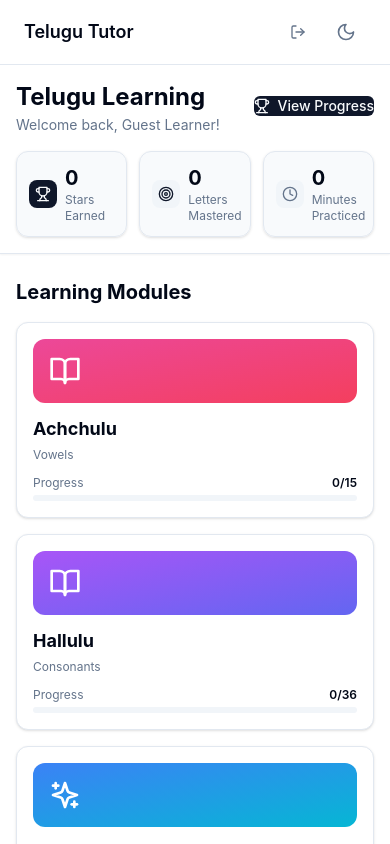
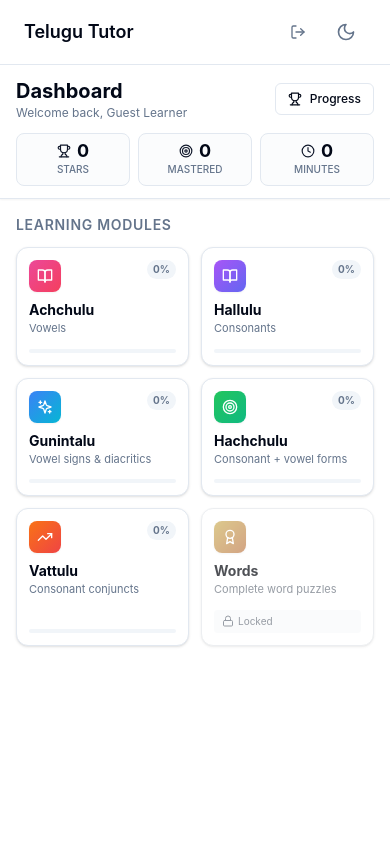
Before and after one commit to rajeshyg/TeluguTutor, a React (Vite) app: page /login in a window 390 px wide. Both pictures are taken after a click on the button "Continue as Guest". Built offline with nearby package versions, Linux system fonts and the light colour scheme.

Commit message:
refactor: redesign Home layout for mobile and desktop, enforce theme system, remove color card clutter

```diff
--- a/src/components/Layout.jsx
+++ b/src/components/Layout.jsx
@@ -19,12 +19,6 @@ export default function Layout() {
     <>
       <style>{`
         @import url('https://fonts.googleapis.com/css2?family=Noto+Sans+Telugu:wght@400;700&display=swap');
-
-        :root {
-          --color-primary: #9333ea;
-          --color-secondary: #ec4899;
-          --color-accent: #f59e0b;
-        }
 
         * {
           -webkit-tap-highlight-color: transparent;
--- a/src/pages/Home.jsx
+++ b/src/pages/Home.jsx
@@ -149,77 +149,65 @@ export default function Home() {
 
   return (
     <div className="w-full h-full bg-background transition-colors duration-300 overflow-y-auto">
-      {/* Header */}
-      <div className="bg-card border-b border-border shadow-sm">
-        <div className="max-w-6xl mx-auto px-4 sm:px-6 py-4">
-          <div className="flex items-center justify-between">
+      {/* Header Section */}
+      <div className="bg-card border-b border-border shadow-sm sticky top-0 z-10">
+        <div className="max-w-5xl mx-auto px-4 py-3">
+          <div className="flex items-center justify-between mb-3">
             <div>
-              <h1 className="text-2xl sm:text-3xl font-bold text-foreground">
-                Telugu Learning
+              <h1 className="text-xl font-bold text-foreground">
+                Dashboard
               </h1>
-              <p className="text-muted-foreground text-sm mt-0.5">
-                Welcome back, {profile?.display_name || 'Learner'}!
+              <p className="text-xs text-muted-foreground">
+                Welcome back, {profile?.display_name || 'Learner'}
               </p>
             </div>
 
             <Link to={createPageUrl('Progress')}>
-              <Button className="bg-primary text-primary-foreground hover:bg-primary/90 gap-2">
-                <Trophy className="w-4 h-4" />
-                View Progress
+              <Button size="sm" variant="outline" className="gap-2 h-8 text-xs">
+                <Trophy className="w-3.5 h-3.5" />
+                Progress
               </Button>
             </Link>
           </div>
 
-          {/* Stats Bar */}
-          <div className="grid grid-cols-3 gap-3 mt-4">
-            <Card className="p-3 bg-secondary/50 border-border">
-              <div className="flex items-center gap-2">
-                <div className="bg-primary p-1.5 rounded-lg">
-                  <Trophy className="w-4 h-4 text-primary-foreground" />
+          {/* Compact Stats Bar */}
+          <div className="grid grid-cols-3 gap-2">
+            <div className="bg-secondary/30 border border-border rounded-lg p-2 flex flex-col items-center justify-center text-center">
+              <div className="flex items-center gap-1.5 mb-0.5">
+                <Trophy className="w-3.5 h-3.5 text-primary" />
+                <span className="text-lg font-bold text-foreground leading-none">{profile?.total_stars || 0}</span>
               </div>
-                <div>
-                  <p className="text-xl font-bold text-foreground">{profile?.total_stars || 0}</p>
-                  <p className="text-xs text-muted-foreground">Stars Earned</p>
+              <span className="text-[10px] text-muted-foreground font-medium uppercase">Stars</span>
             </div>
+
+            <div className="bg-secondary/30 border border-border rounded-lg p-2 flex flex-col items-center justify-center text-center">
+              <div className="flex items-center gap-1.5 mb-0.5">
+                <Target className="w-3.5 h-3.5 text-primary" />
+                <span className="text-lg font-bold text-foreground leading-none">
+                  {masteryData.filter(m => m.mastery_level === 'mastered').length}
+                </span>
               </div>
-            </Card>
+              <span className="text-[10px] text-muted-foreground font-medium uppercase">Mastered</span>
+            </div>
 
-            <Card className="p-3 bg-secondary/50 border-border">
-              <div className="flex items-center gap-2">
-                <div className="bg-accent p-1.5 rounded-lg">
-                  <Target className="w-4 h-4 text-accent-foreground" />
+            <div className="bg-secondary/30 border border-border rounded-lg p-2 flex flex-col items-center justify-center text-center">
+              <div className="flex items-center gap-1.5 mb-0.5">
+                <Clock className="w-3.5 h-3.5 text-primary" />
+                <span className="text-lg font-bold text-foreground leading-none">
+                  {profile?.total_practice_time || 0}
+                </span>
               </div>
-                <div>
-                  <p className="text-xl font-bold text-foreground">
-                    {masteryData.filter(m => m.mastery_level === 'mastered').length}
-                  </p>
-                  <p className="text-xs text-muted-foreground">Letters Mastered</p>
+              <span className="text-[10px] text-muted-foreground font-medium uppercase">Minutes</span>
             </div>
-              </div>
-            </Card>
-
-            <Card className="p-3 bg-secondary/50 border-border">
-              <div className="flex items-center gap-2">
-                <div className="bg-muted p-1.5 rounded-lg">
-                  <Clock className="w-4 h-4 text-muted-foreground" />
-                </div>
-                <div>
-                  <p className="text-xl font-bold text-foreground">
-                    {profile?.total_practice_time || 0}
-                  </p>
-                  <p className="text-xs text-muted-foreground">Minutes Practiced</p>
-                </div>
-              </div>
-            </Card>
           </div>
         </div>
       </div>
 
       {/* Modules Grid */}
-      <div className="max-w-6xl mx-auto px-4 sm:px-6 py-6">
-        <h2 className="text-xl font-bold text-foreground mb-4">Learning Modules</h2>
+      <div className="max-w-5xl mx-auto px-4 py-4 pb-20">
+        <h2 className="text-sm font-semibold text-muted-foreground uppercase tracking-wider mb-3">Learning Modules</h2>
 
-        <div className="grid grid-cols-1 md:grid-cols-2 lg:grid-cols-3 gap-4">
+        <div className="grid grid-cols-2 md:grid-cols-3 gap-3">
           {MODULES.map((module, index) => {
             const Icon = module.icon;
             const progress = getModuleProgress(module.id);
@@ -228,62 +216,62 @@ export default function Home() {
             return (
               <motion.div
                 key={module.id}
-                initial={{ opacity: 0, y: 20 }}
+                initial={{ opacity: 0, y: 10 }}
                 animate={{ opacity: 1, y: 0 }}
-                transition={{ delay: index * 0.1 }}
+                transition={{ delay: index * 0.05 }}
               >
                 <Link
                   to={unlocked ? createPageUrl('Learn', `?module=${module.id}`) : '#'}
                   className={!unlocked ? 'pointer-events-none' : ''}
                 >
                   <Card className={`
-                    p-4 h-full transition-all duration-300 cursor-pointer bg-card border-border
+                    h-full transition-all duration-200
+                    bg-card border-border hover:border-primary/50
                     ${unlocked
-                      ? 'hover:scale-[1.02] hover:shadow-lg'
-                      : 'opacity-60'
+                      ? 'hover:shadow-md cursor-pointer'
+                      : 'opacity-70 grayscale-[0.5]'
                     }
                   `}>
+                    <div className="p-3 flex flex-col h-full">
+                      <div className="flex items-start justify-between mb-2">
                         <div className={`
-                      bg-gradient-to-br ${module.color}
-                      rounded-xl p-4 mb-3 relative overflow-hidden
+                          p-2 rounded-lg bg-gradient-to-br ${module.color}
+                          shadow-sm text-white
                         `}>
-                      {!unlocked && (
-                        <div className="absolute inset-0 bg-black/30 flex items-center justify-center">
-                          <Lock className="w-8 h-8 text-white" />
+                          <Icon className="w-4 h-4" />
+                        </div>
+                        {unlocked && (
+                          <div className="text-[10px] font-bold text-muted-foreground bg-secondary px-1.5 py-0.5 rounded-full">
+                            {Math.round((progress.completed / progress.total) * 100)}%
                           </div>
                         )}
-                      <Icon className="w-8 h-8 text-white" />
                       </div>
 
-                    <h3 className="text-lg font-bold text-card-foreground mb-1">
+                      <div className="flex-1 min-w-0">
+                        <h3 className="font-bold text-sm text-card-foreground truncate">
                           {module.name}
                         </h3>
-                    <p className="text-xs text-muted-foreground mb-3">
+                        <p className="text-[11px] text-muted-foreground line-clamp-1">
                           {module.description}
                         </p>
+                      </div>
 
+                      <div className="mt-3">
                         {unlocked ? (
-                      <>
-                        <div className="flex items-center justify-between text-xs mb-1">
-                          <span className="text-muted-foreground">Progress</span>
-                          <span className="font-semibold text-foreground">
-                            {progress.completed}/{progress.total}
-                          </span>
-                        </div>
-                        <div className="w-full bg-muted rounded-full h-1.5">
+                          <div className="h-1 w-full bg-secondary rounded-full overflow-hidden">
                             <div
-                            className="bg-primary h-1.5 rounded-full transition-all"
+                              className={`h-full bg-gradient-to-r ${module.color}`}
                               style={{ width: `${(progress.completed / progress.total) * 100}%` }}
                             />
                           </div>
-                      </>
                         ) : (
-                      <div className="text-center py-1.5 bg-muted rounded-lg">
-                        <p className="text-xs text-muted-foreground">
-                          Master more letters to unlock
-                        </p>
+                          <div className="flex items-center gap-1 text-[10px] text-muted-foreground bg-secondary/50 px-2 py-1 rounded">
+                            <Lock className="w-3 h-3" />
+                            <span>Locked</span>
                           </div>
                         )}
+                      </div>
+                    </div>
                   </Card>
                 </Link>
               </motion.div>
```
Lines whose indentation alone changed are shown as unchanged.
